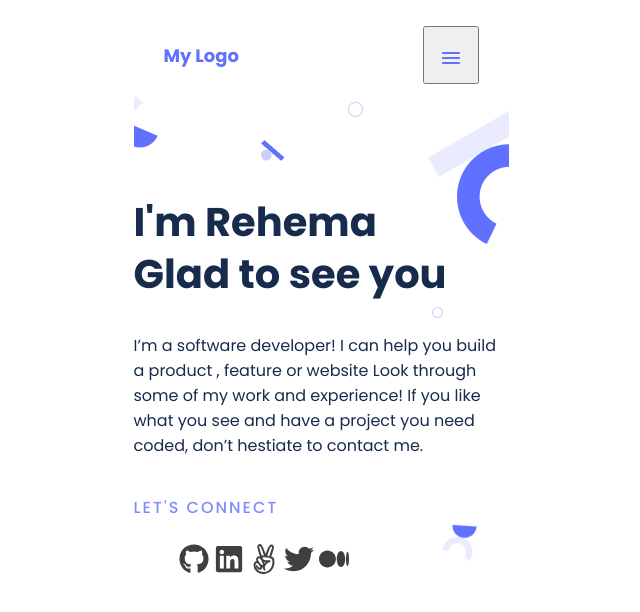
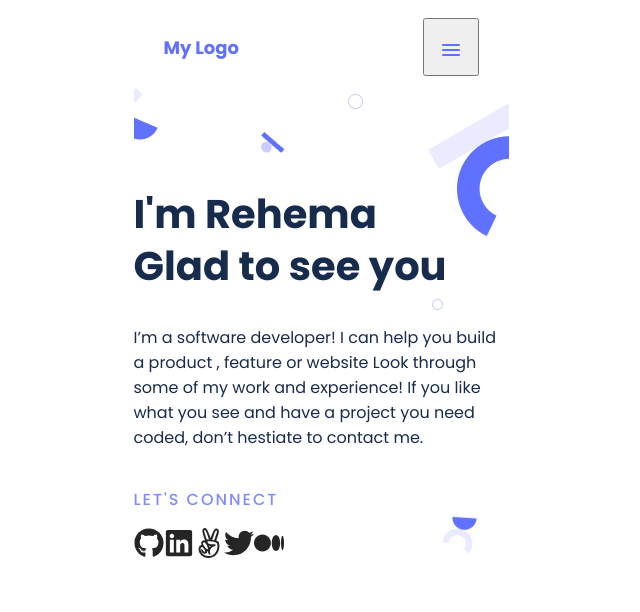
Before and after one commit to TekyRey/Portfolio, a plain HTML site: page index.html in a window 1280 px wide. Shown: the whole page, without its empty margins (319-959 px from the left). Drawn offline with Linux system fonts and the light colour scheme.

Commit message:
add social icons in a list

```diff
--- a/style.css
+++ b/style.css
@@ -9,7 +9,7 @@ body {
 .phone-screen {
   width: 375px;
   height: 100%;
-  margin: 2vh auto;
+  margin: 1vh auto;
   left: 0;
   top: 0;
   display: flex;
@@ -80,9 +80,9 @@ nav {
   font-size: 16px;
 }
 
-.social-image {
+/* .social-platforms {
   padding-right: 20px;
-}
+} */
 
 .connect {
   padding-top: 5px;
@@ -92,6 +92,9 @@ nav.button {
   margin-top: 20px;
   margin-left: auto;
   all: unset;
+  cursor: pointer;
+  /* display: block; */
+  background-color: transparent;
 }
 
 .first-section {
@@ -105,29 +108,32 @@ nav.button {
   padding-top: 100px;
 }
 
-.social-platforms a {
+/* .social-platforms a {
   text-decoration: none;
   padding-left: 5px;
-}
+} */
 
-.social-platforms {
-  margin: 24px auto;
-}
+/* .social-platforms { */
+ /* margin-right: auto !important; */
+  /* padding-top: 10px; */
+/* } */
 
 .social-platforms ul {
   list-style-type: none;
   display: flex;
+  flex-direction: wrap !important;
+  padding-left: 0;
 }
 
-.social-platforms a i {
+/* .social-platforms a i {
   color: #172b4d;
   height: 20px;
   width: 18px;
-  /* margin: 0 21px; */
-}
+  margin: 0 !important;
+} */
 
 .icon {
   height: 30px;
   width: 30px;
-  opacity: 75%;
+  opacity: 85%;
 }
```
